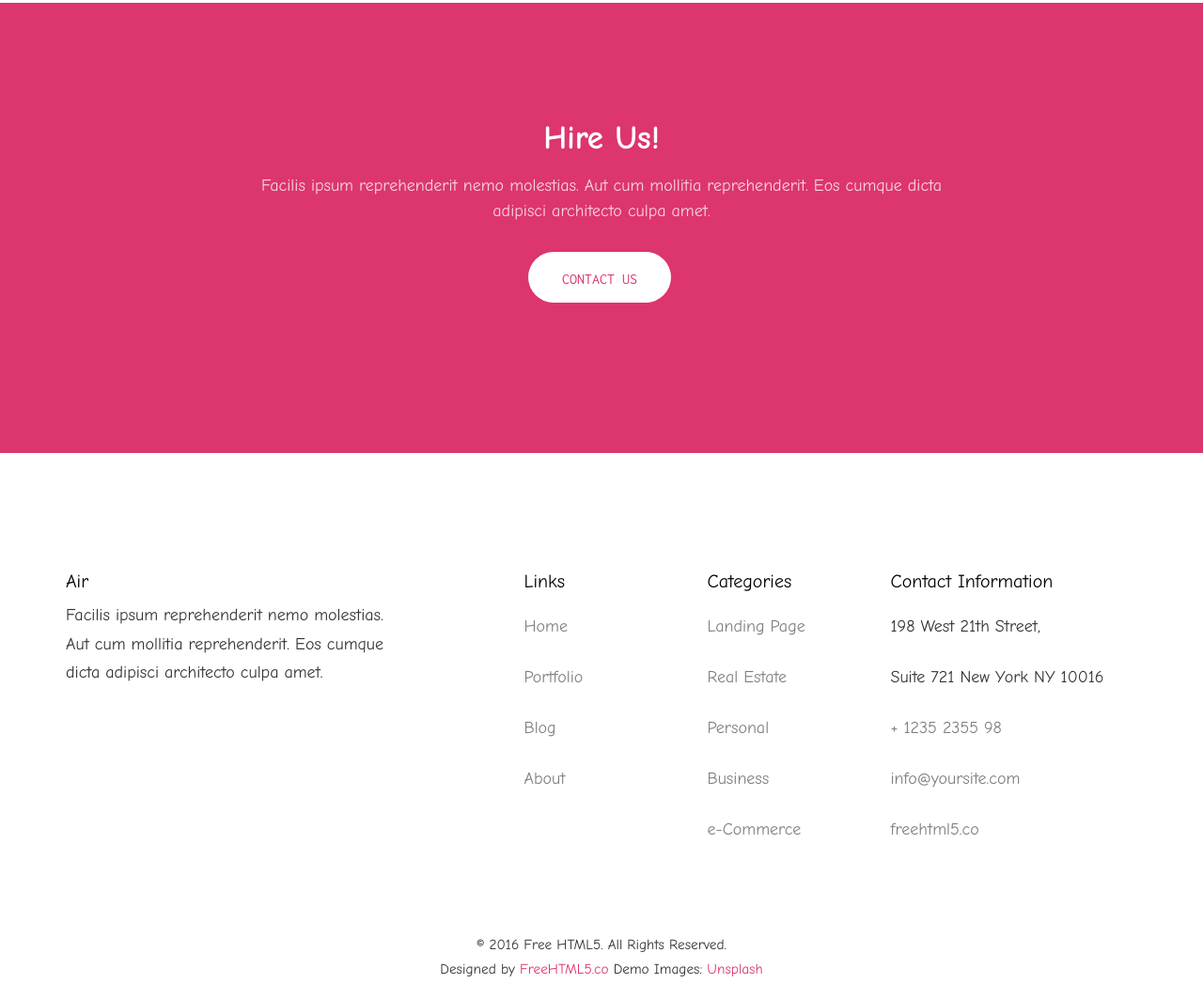
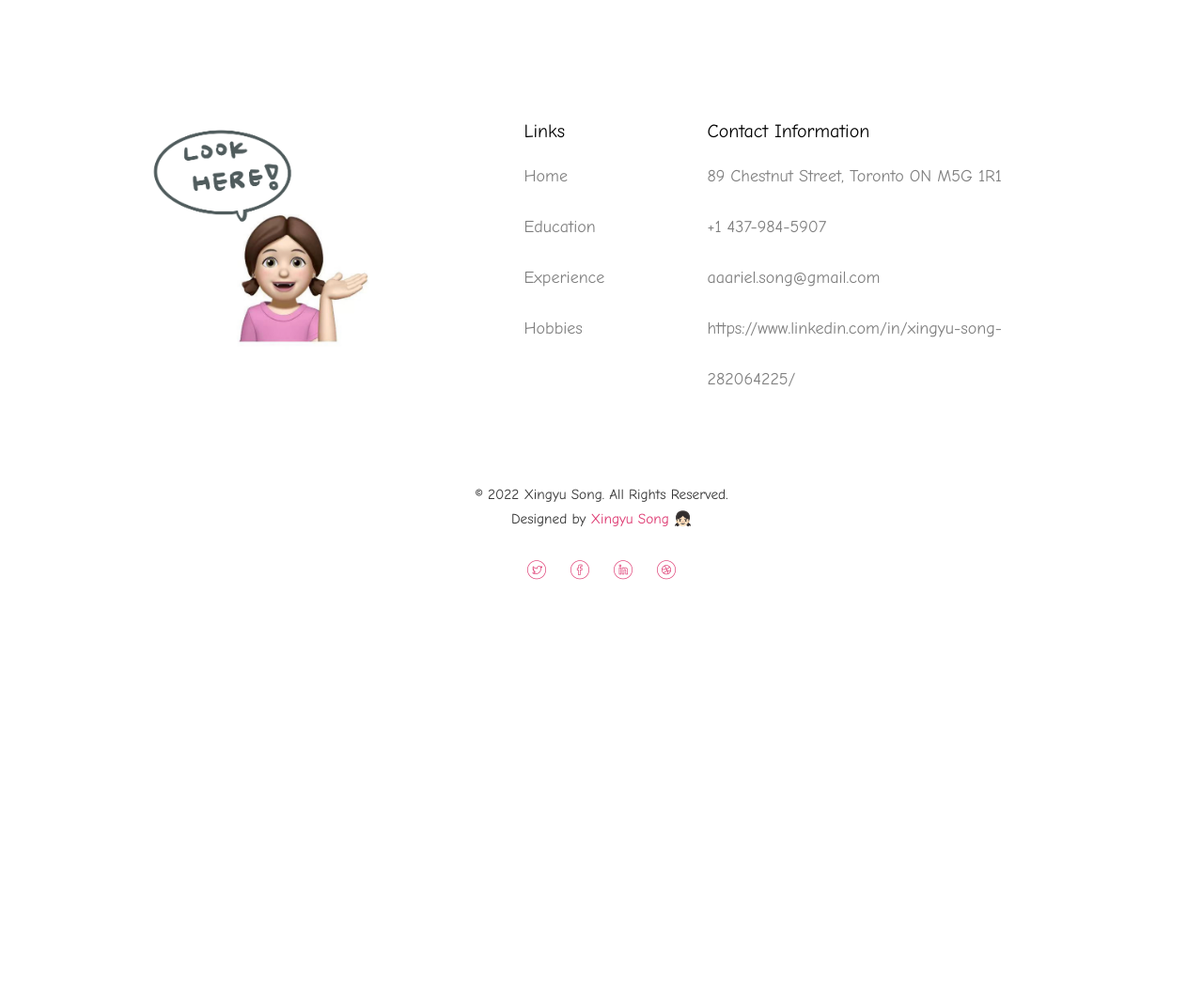
Before and after one commit to Arieloha/arielswebsite, a plain HTML site: page experience.html in a window 1280 px wide. Shown: the part 3530-4577 px from the top of the page at 94% size. After the commit the page ends 4312 px from the top, so only its background shows below. Drawn offline with Linux system fonts and the light colour scheme; files whose address does not match are found by name.

Commit message:
Modified experience.html's footer

```diff
--- a/experience.html
+++ b/experience.html
@@ -313,54 +313,29 @@
 		</div>
 	</div>
 
-	<div id="fh5co-started">
-		<div class="overlay"></div>
-		<div class="container">
-			<div class="row animate-box">
-				<div class="col-md-8 col-md-offset-2 text-center fh5co-heading">
-					<h2>Hire Us!</h2>
-					<p>Facilis ipsum reprehenderit nemo molestias. Aut cum mollitia reprehenderit. Eos cumque dicta adipisci architecto culpa amet.</p>
-					<p><a href="#" class="btn btn-default btn-lg">Contact Us</a></p>
-				</div>
-			</div>
-		</div>
-	</div>
-
 	<footer id="fh5co-footer" role="contentinfo">
 		<div class="container">
 			<div class="row row-pb-md">
 				<div class="col-md-4 fh5co-widget">
-					<h4>Air</h4>
-					<p>Facilis ipsum reprehenderit nemo molestias. Aut cum mollitia reprehenderit. Eos cumque dicta adipisci architecto culpa amet.</p>
+					<img src="images/footer.jpeg" alt="footer-image" width="280px" height="250px">
 				</div>
 				<div class="col-md-2 col-md-push-1 fh5co-widget">
 					<h4>Links</h4>
 					<ul class="fh5co-footer-links">
-						<li><a href="#">Home</a></li>
-						<li><a href="#">Portfolio</a></li>
-						<li><a href="#">Blog</a></li>
-						<li><a href="#">About</a></li>
-					</ul>
-				</div>
-
-				<div class="col-md-2 col-md-push-1 fh5co-widget">
-					<h4>Categories</h4>
-					<ul class="fh5co-footer-links">
-						<li><a href="#">Landing Page</a></li>
-						<li><a href="#">Real Estate</a></li>
-						<li><a href="#">Personal</a></li>
-						<li><a href="#">Business</a></li>
-						<li><a href="#">e-Commerce</a></li>
+						<li><a href="index.html">Home</a></li>
+						<li><a href="education.html">Education</a></li>
+						<li><a href="experience.html">Experience</a></li>
+						<li><a href="hobbies.html">Hobbies</a></li>
 					</ul>
 				</div>
 
 				<div class="col-md-4 col-md-push-1 fh5co-widget">
 					<h4>Contact Information</h4>
 					<ul class="fh5co-footer-links">
-						<li>198 West 21th Street, <br> Suite 721 New York NY 10016</li>
-						<li><a href="tel://1234567920">+ 1235 2355 98</a></li>
-						<li><a href="mailto:info@yoursite.com">info@yoursite.com</a></li>
-						<li><a href="http://https://freehtml5.co">freehtml5.co</a></li>
+						<li><a href="https://www.google.com/maps/place/89+Chestnut+Street+Residence,+89+Chestnut+St,+Toronto,+ON+M5G+1R1/@43.6541011,-79.387196,17z/data=!3m1!4b1!4m5!3m4!1s0x882b34cbf85f8bfd:0x3397f5a35a845637!8m2!3d43.6540972!4d-79.3850073" target="_blank">89 Chestnut Street, Toronto ON M5G 1R1</a></li>
+						<li><a href="tel:+1437-984-5907">  +1 437-984-5907 </a></li>
+						<li><a href="mailto:aaariel.song@gmail.com">  aaariel.song@gmail.com</a></li>
+						<li><a href="https://www.linkedin.com/in/xingyu-song-282064225/" target="_blank">  https://www.linkedin.com/in/xingyu-song-282064225/</a></li>
 					</ul>
 				</div>
 
@@ -369,8 +344,8 @@
 			<div class="row copyright">
 				<div class="col-md-12 text-center">
 					<p>
-						<small class="block">&copy; 2016 Free HTML5. All Rights Reserved.</small>
-						<small class="block">Designed by <a href="http://freehtml5.co/" target="_blank">FreeHTML5.co</a> Demo Images: <a href="http://unsplash.co/" target="_blank">Unsplash</a></small>
+						<small class="block">&copy; 2022 Xingyu Song. All Rights Reserved.</small>
+						<small class="block">Designed by <a href="index.html">Xingyu Song &#128103;&#127995</a></small>
 					</p>
 					<p>
 						<ul class="fh5co-social-icons">
```
Also changed, not shown: contact.html (+1 -1 lines), education.html (+1 -1 lines), index.html (+1 -1 lines).
